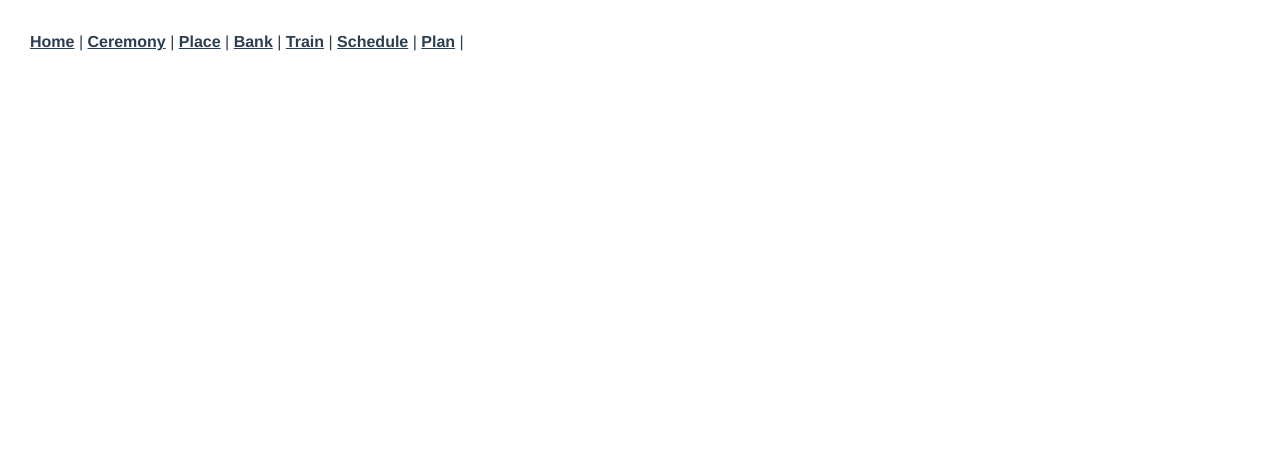
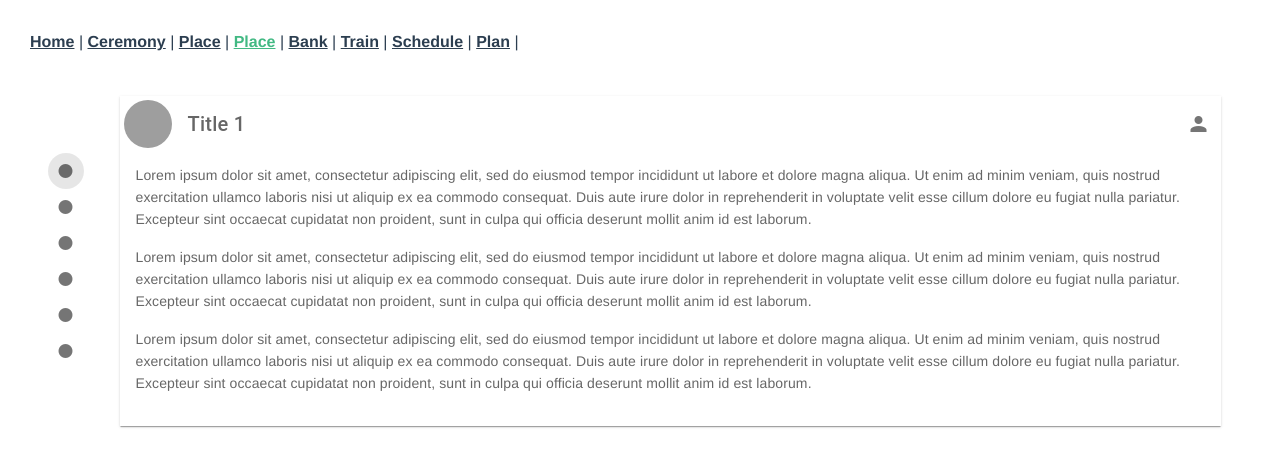
Before and after one commit to Nirvazure/Temptry, a Vue app: page /place2 in a window 1280 px wide. Shown: the top 466 px of the page. Built offline with nearby package versions, Linux system fonts and the light colour scheme; a small style sheet from the web is missing.

Commit message:
update place form

```diff
--- a/src/App.vue
+++ b/src/App.vue
@@ -4,6 +4,7 @@
       <router-link to="/">Home</router-link> |
       <router-link to="/ceremony">Ceremony</router-link> |
       <router-link to="/place">Place</router-link> |
+      <router-link to="/place2">Place</router-link> |
       <router-link to="/bank">Bank</router-link> |
       <router-link to="/train">Train</router-link> |
       <router-link to="/schedule">Schedule</router-link> |
--- a/src/router.js
+++ b/src/router.js
@@ -18,6 +18,11 @@ const routes = [{
     path: '/place',
     name: 'Place',
     component: () => import('@/views/Place.vue')
+  },
+  {
+    path: '/place2',
+    name: 'Place2',
+    component: () => import('@/views/Place2.vue')
   },
   {
     path: '/bank',
--- /dev/null
+++ b/src/views/Place2.vue
@@ -0,0 +1,79 @@
+<template>
+  <v-container>
+    <v-row align="center">
+      <v-item-group v-model="window" class="shrink mr-6" mandatory tag="v-flex">
+        <v-item
+          v-for="n in length"
+          :key="n"
+          v-slot:default="{ active, toggle }"
+        >
+          <div>
+            <v-btn :input-value="active" icon @click="toggle">
+              <v-icon>mdi-record</v-icon>
+            </v-btn>
+          </div>
+        </v-item>
+      </v-item-group>
+      <v-col>
+        <v-window v-model="window" class="elevation-1" vertical>
+          <v-window-item v-for="n in length" :key="n">
+            <v-card flat>
+              <v-card-text>
+                <v-row class="mb-4" align="center">
+                  <v-avatar color="grey" class="mr-4"></v-avatar>
+                  <strong class="title">Title {{ n }}</strong>
+                  <v-spacer></v-spacer>
+                  <v-btn icon>
+                    <v-icon>mdi-account</v-icon>
+                  </v-btn>
+                </v-row>
+                <p>
+                  Lorem ipsum dolor sit amet, consectetur adipiscing elit, sed
+                  do eiusmod tempor incididunt ut labore et dolore magna aliqua.
+                  Ut enim ad minim veniam, quis nostrud exercitation ullamco
+                  laboris nisi ut aliquip ex ea commodo consequat. Duis aute
+                  irure dolor in reprehenderit in voluptate velit esse cillum
+                  dolore eu fugiat nulla pariatur. Excepteur sint occaecat
+                  cupidatat non proident, sunt in culpa qui officia deserunt
+                  mollit anim id est laborum.
+                </p>
+                <p>
+                  Lorem ipsum dolor sit amet, consectetur adipiscing elit, sed
+                  do eiusmod tempor incididunt ut labore et dolore magna aliqua.
+                  Ut enim ad minim veniam, quis nostrud exercitation ullamco
+                  laboris nisi ut aliquip ex ea commodo consequat. Duis aute
+                  irure dolor in reprehenderit in voluptate velit esse cillum
+                  dolore eu fugiat nulla pariatur. Excepteur sint occaecat
+                  cupidatat non proident, sunt in culpa qui officia deserunt
+                  mollit anim id est laborum.
+                </p>
+                <p>
+                  Lorem ipsum dolor sit amet, consectetur adipiscing elit, sed
+                  do eiusmod tempor incididunt ut labore et dolore magna aliqua.
+                  Ut enim ad minim veniam, quis nostrud exercitation ullamco
+                  laboris nisi ut aliquip ex ea commodo consequat. Duis aute
+                  irure dolor in reprehenderit in voluptate velit esse cillum
+                  dolore eu fugiat nulla pariatur. Excepteur sint occaecat
+                  cupidatat non proident, sunt in culpa qui officia deserunt
+                  mollit anim id est laborum.
+                </p>
+              </v-card-text>
+            </v-card>
+          </v-window-item>
+        </v-window>
+      </v-col>
+    </v-row>
+  </v-container>
+</template>
+
+<script>
+export default {
+  data: () => ({
+    length: 6,
+    window: 0,
+  }),
+};
+</script>
+
+<style>
+</style>
```
